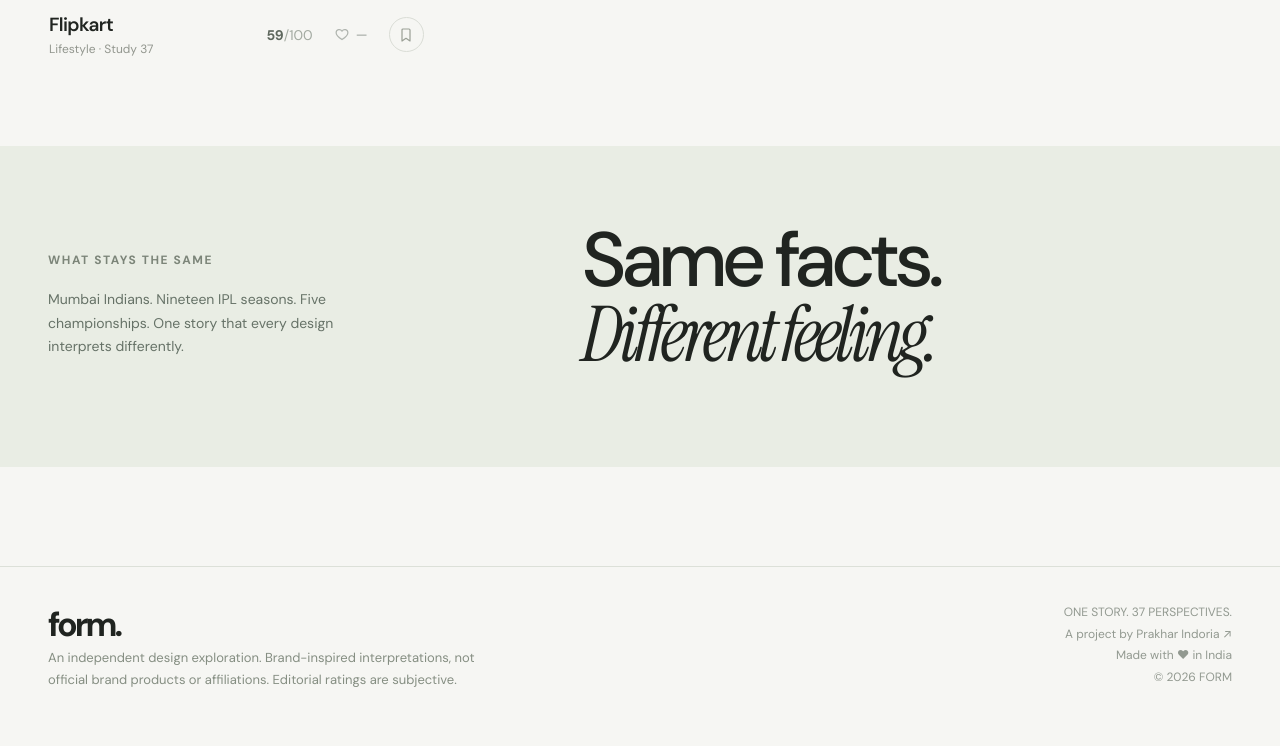
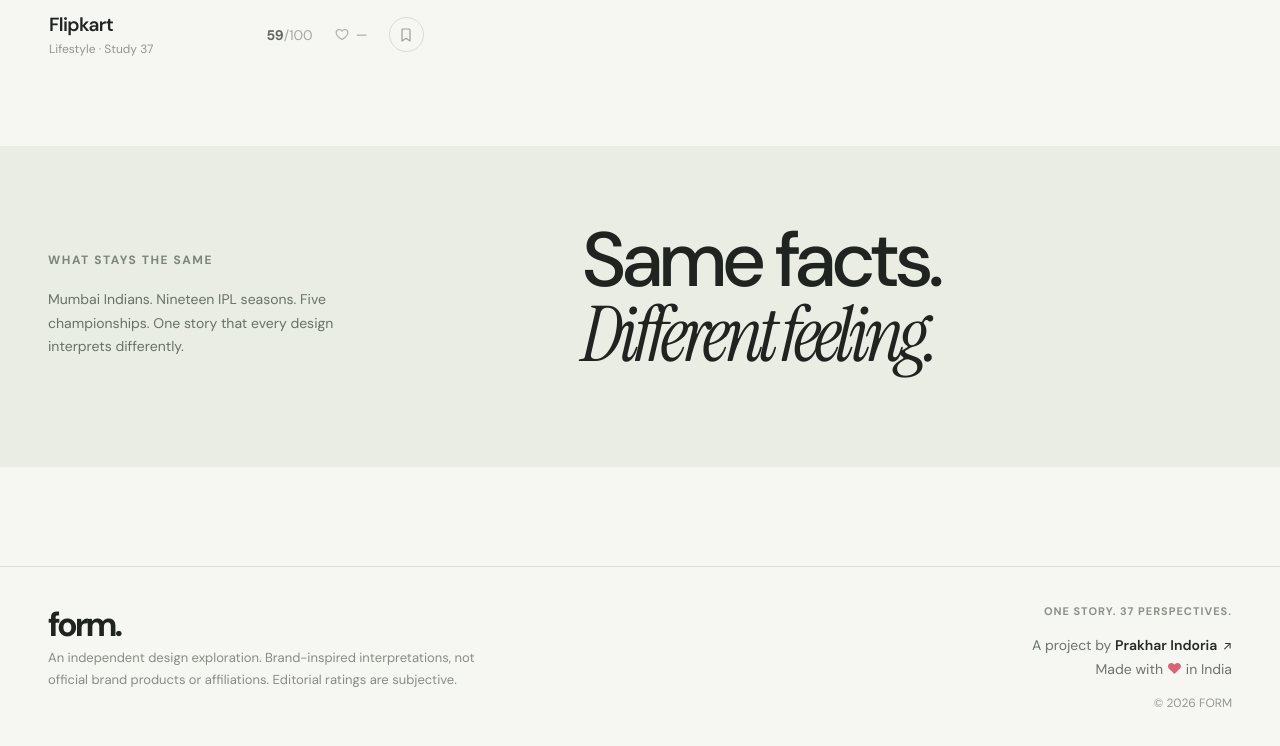
Before and after one commit to form-design-lab/form-design-lab.github.io, a plain HTML site: page index.html in a window 1280 px wide. Shown: the part 6008-6754 px from the top of the page. Drawn offline with Linux system fonts and the light colour scheme; no server answers.

Commit message:
Style minimal footer attribution

```diff
--- a/styles.css
+++ b/styles.css
@@ -120,6 +120,13 @@ button:focus-visible,input:focus-visible,select:focus-visible,a:focus-visible{ou
 .footer-brand{font-size:34px;font-weight:700;letter-spacing:-3px}
 .footer-copy{font-size:13px;color:#858e82;max-width:430px;line-height:1.7}
 .footer-end{font-size:12px;text-align:right;color:#929990;line-height:1.8}
+.footer-kicker{font-size:11px;letter-spacing:.09em;font-weight:700;color:#8a9288;margin-bottom:12px}
+.footer-credit,.footer-made{font-size:14px;line-height:1.7;color:#6c756b}
+.footer-credit a{color:#252c25;text-decoration:none;font-weight:600;white-space:nowrap;text-underline-offset:4px;transition:color .18s}
+.footer-credit a:hover,.footer-credit a:focus-visible{color:#4b7452;text-decoration:underline}
+.footer-credit a span{font-size:12px;font-weight:400;margin-left:2px}
+.footer-heart{color:#db6374;font-size:15px;display:inline-block;line-height:1}
+.footer-copyright{margin-top:11px;font-size:12px;color:#929990}
 .subpage{min-height:70vh;padding:85px 0 90px}
 .subpage-title{font-size:clamp(55px,6.5vw,102px);letter-spacing:-.075em;font-weight:500;line-height:.98;margin:24px 0 25px}
 .subpage-intro{font-size:17px;line-height:1.6;color:#777f75;max-width:650px;margin:0 0 55px}
```
